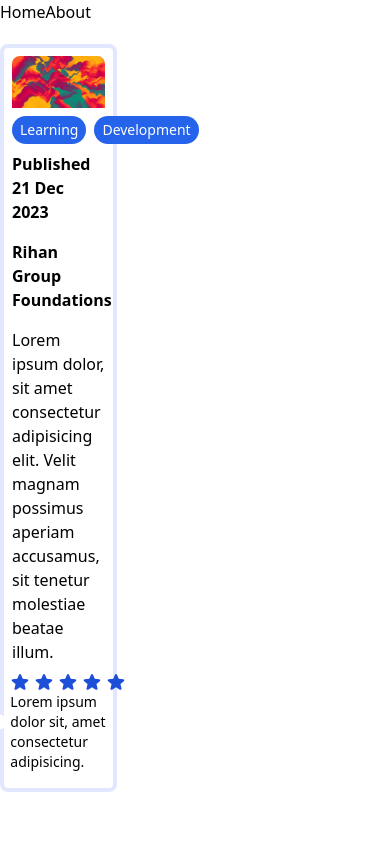
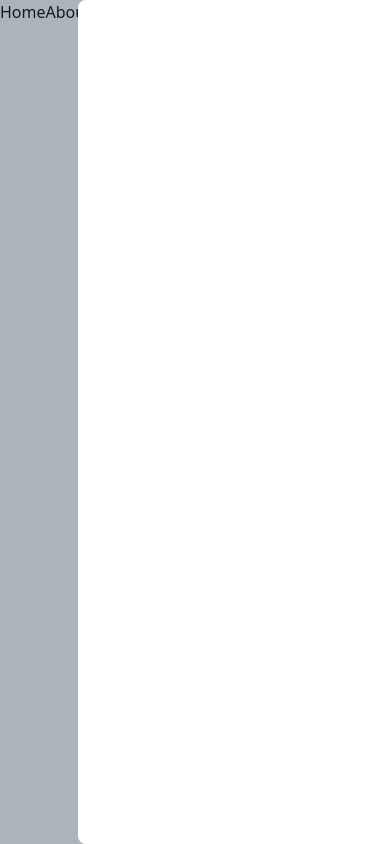
Before and after one commit to shubhamrawat0269/WEB-DEV-LEARN, a Nuxt app in the folder FRONTEND/NUXT-CRASH-2024/: page / in a window 390 px wide. Built offline with nearby package versions, Linux system fonts and the light colour scheme.

Commit message:
Drawer App Mobile Version Created

```diff
--- /dev/null
+++ b/FRONTEND/NUXT-CRASH-2024/components/TsDrawerMegaMenu.vue
@@ -0,0 +1,10 @@
+<template>
+    <div class="fixed inset-0 bg-slate-700 bg-opacity-40 z-10">
+        <div class="bg-white w-4/5 h-full absolute right-0 rounded-tl-lg rounded-bl-lg">
+
+        </div>
+    </div>
+</template>
+<script setup>
+
+</script>
--- a/FRONTEND/NUXT-CRASH-2024/package.json
+++ b/FRONTEND/NUXT-CRASH-2024/package.json
@@ -10,6 +10,7 @@
     "postinstall": "nuxt prepare"
   },
   "dependencies": {
+    "lucide-vue-next": "^0.427.0",
     "nuxt": "^3.12.4",
     "vue": "latest"
   },
--- a/FRONTEND/NUXT-CRASH-2024/pages/index.vue
+++ b/FRONTEND/NUXT-CRASH-2024/pages/index.vue
@@ -1,12 +1,26 @@
 <script setup>
-/*  learn to use VueUse */
-
+import { ref } from "vue";
 const { handleOnHomeClick } = useUtils();
 handleOnHomeClick()
+
+const hover = ref(false);
+
 </script>
 
 <template>
-    <div class="grid grid-cols-3 gap-5 max-w-7xl m-auto pt-5">
+    <!-- <div class="grid grid-cols-3 gap-5 max-w-7xl m-auto pt-5">
         <BlogCard />
-    </div>
+    </div> -->
+
+    <!-- <button class="bg-teal-500 text-white p-2" @mouseover="hover = true" @mouseleave="hover = false">On Hover</button>
+    <div class="bg-neutral-900">
+        <div v-if="hover" class="p-4 max-w-7xl mx-auto my-2 bg-white"> Lorem ipsum dolor sit amet consectetur
+            adipisicing
+            elit.
+            Facere ipsam, odio fuga vitae dignissimos, deleniti officiis, minus magnam veritatis totam nemo nihil id?
+            Obcaecati nobis aliquid quos id placeat incidunt amet, deserunt veritatis assumenda illum recusandae, eaque
+            aspernatur esse. Labore magni libero neque reprehenderit quae impedit iste mollitia eius dolor? </div>
+    </div> -->
+
+    <TsDrawerMegaMenu />
 </template>
```
Also changed, not shown: 1 other file (tests, documents, lock files or other folders).
